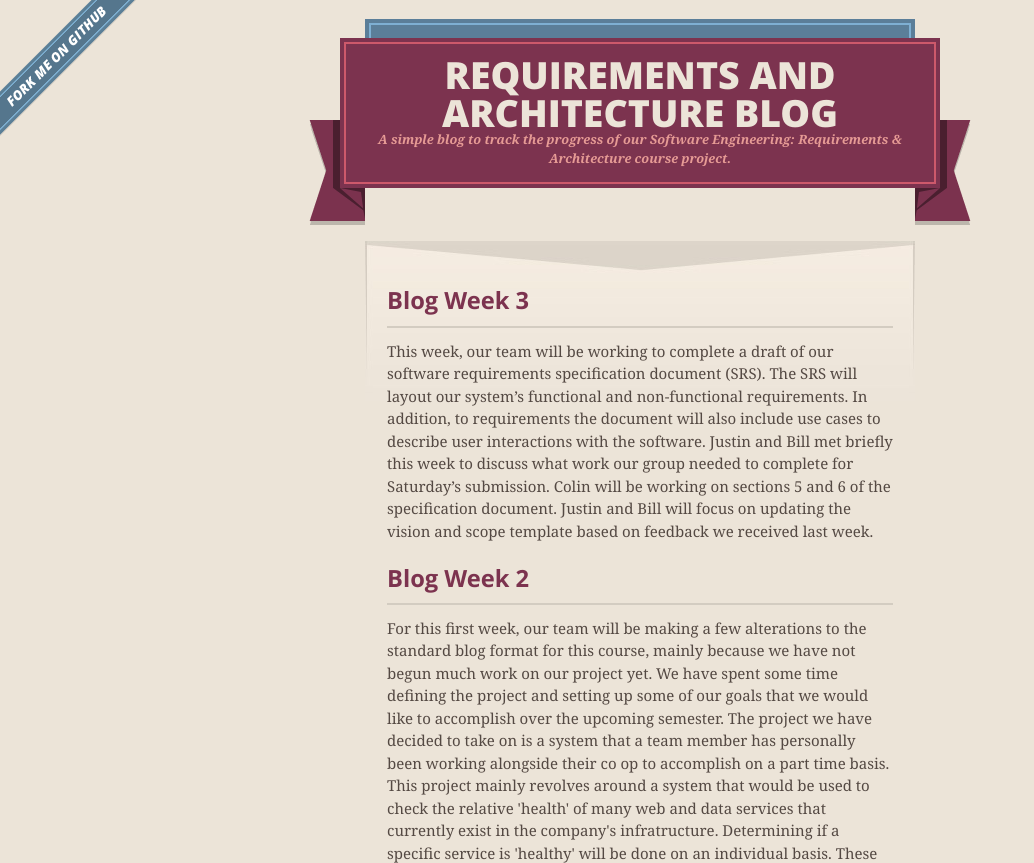
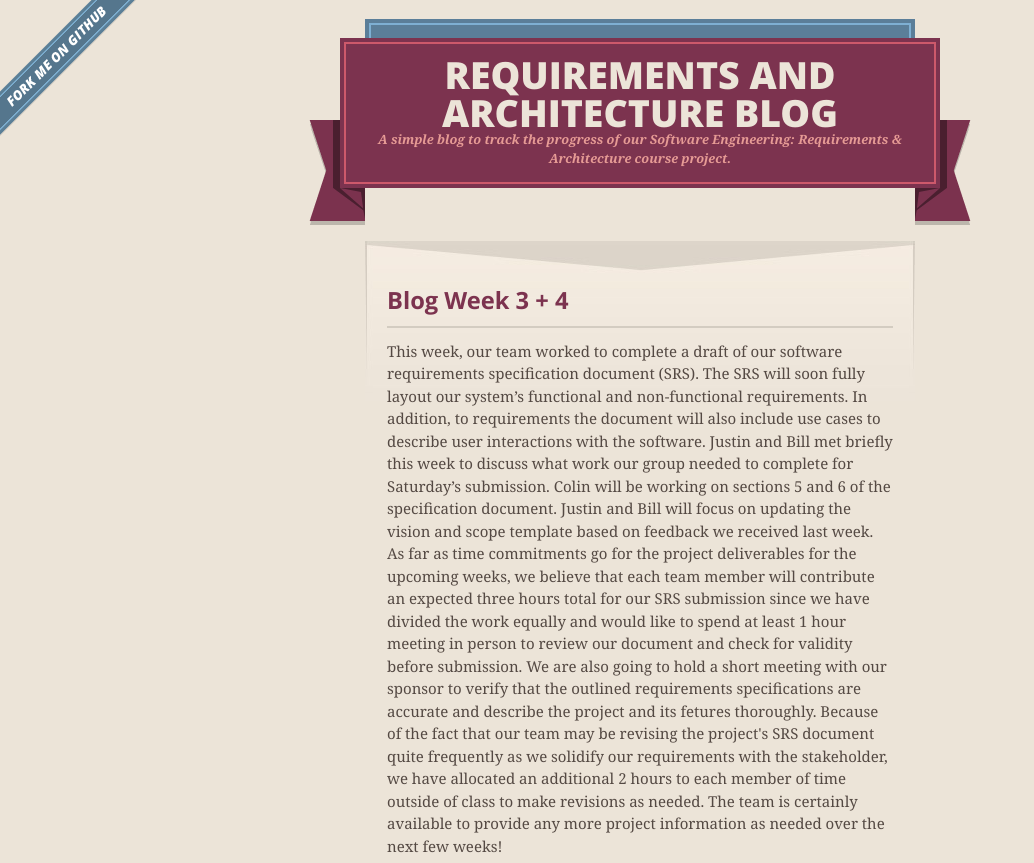
Before and after one commit to jmp3833/RequirementsBlog, a plain HTML site: page index.html in a window 1280 px wide. Shown: the top 863 px of the page, without its empty margins (0-1034 px from the left). Drawn offline with nearby package versions, Linux system fonts and the light colour scheme.

Commit message:
Updated blog post with some time metrics to match the guidelines doc.

```diff
--- a/index.html
+++ b/index.html
@@ -45,9 +45,16 @@
 
 
       <section id="main_content">
-<h3><a name="blog-week-3" class="anchor" href="#blog-week-3"><span class="octicon octicon-link"></span></a>Blog Week 3</h3>
+<h3><a name="blog-week-3" class="anchor" href="#blog-week-3"><span class="octicon octicon-link"></span></a>Blog Week 3 + 4</h3>
 
-<p>This week, our team will be working to complete a draft of our software requirements specification document (SRS). The SRS will layout our system’s functional and non-functional requirements. In addition, to requirements the document will also include use cases to describe user interactions with the software. Justin and Bill met briefly this week to discuss what work our group needed to complete for Saturday’s submission. Colin will be working on sections 5 and 6 of the specification document. Justin and Bill will focus on updating the vision and scope template based on feedback we received last week.</p>
+<p>This week, our team worked to complete a draft of our software requirements specification document (SRS). The SRS will soon fully layout our system’s functional and non-functional requirements. In addition, to requirements the document will also include use cases to describe user interactions with the software. Justin and Bill met briefly this week to discuss what work our group needed to complete for Saturday’s submission. Colin will be working on sections 5 and 6 of the specification document. Justin and Bill will focus on updating the vision and scope template based on feedback we received last week.
+
+As far as time commitments go for the project deliverables for the upcoming weeks, we believe that each team member will contribute an expected three hours total for our SRS submission since we have divided the work equally and would like to spend at least 1 hour meeting in person to review our document and check for validity before submission. We are also going to hold a short meeting with our sponsor to verify that the outlined requirements specifications are accurate and describe the project and its fetures thoroughly.
+Because of the fact that our team may be revising the project's SRS document quite frequently as we solidify our requirements with the stakeholder, we have allocated an additional 2 hours to each member of time outside of class to make revisions as needed.
+
+The team is certainly available to provide any more project information as needed over the next few weeks!
+
+</p>
 
 
 <h3><a name="blog-week-1" class="anchor" href="#blog-week-1"><span class="octicon octicon-link"></span></a>Blog Week 2</h3>
@@ -73,9 +80,6 @@ This affects quality assurance engineers, developers, managers, Team leaders, an
 <p> For developers and quality assurance engineers that need to be aware of specific data services that are behaving incorrectly or down all together, an application will exist that can alert users via email,sms, or pager that the service has gone or behaved not as expected. There will also be a front end user interface and extensive logging that can be checked at any time to see what specific services are down or not behaving as expected. </p>
 
 <h3>
-
-<a name="blog-week-2" class="anchor" href="#blog-week-2"><span class="octicon octicon-link"></span></a>Blog Week 4</h3>
-
 <a name="authors-and-contributors" class="anchor" href="#authors-and-contributors"><span class="octicon octicon-link"></span></a>Authors and Contributors</h3>
 
 <p>Justin Peterson (<a href="https://github.com/jmp3833" class="user-mention">@jmp3833</a>)</p>
```
